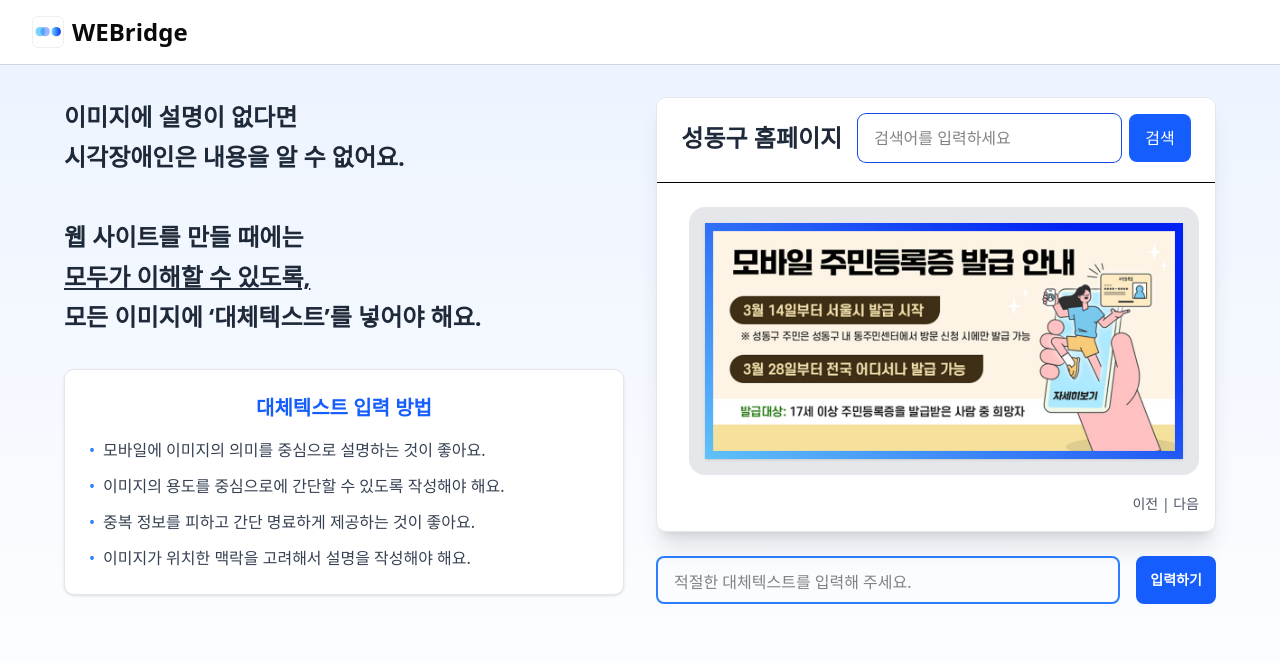
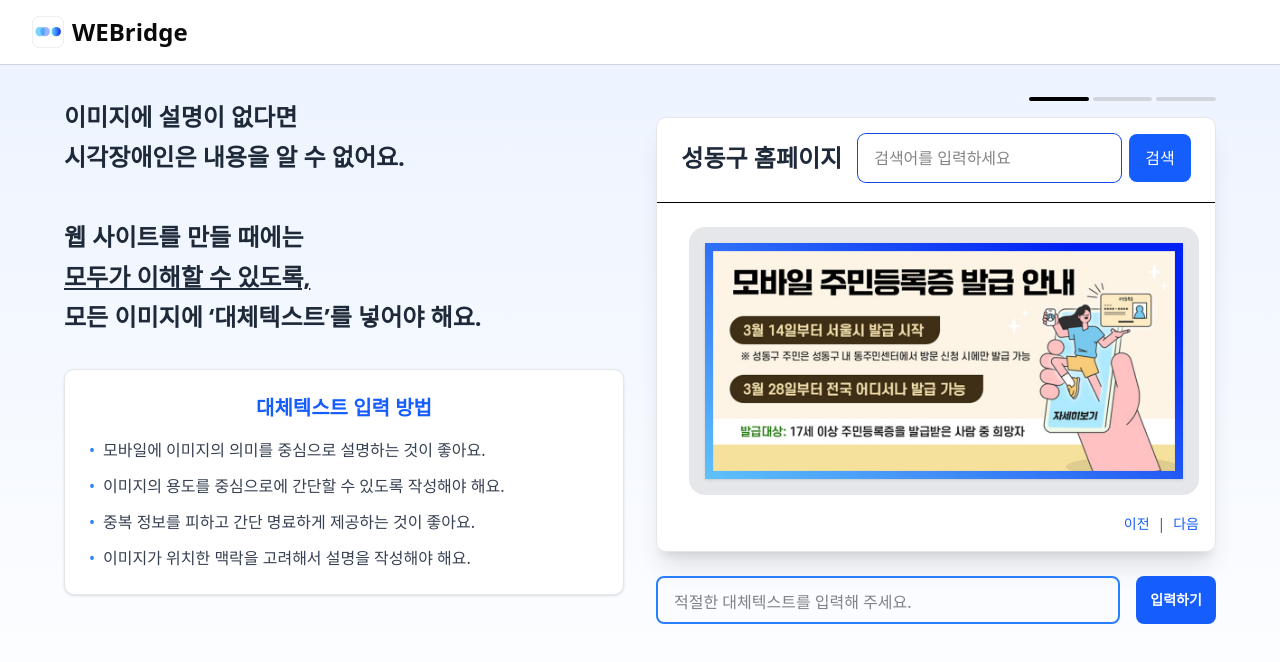
Before and after one commit to inqueue0979/inable-exhibition, a Next.js app: page / in a window 1280 px wide. Shown: the top 662 px of the page. Built offline with nearby package versions, Linux system fonts and the light colour scheme.

Commit message:
Feat : 사진 순환 기능 구현

```diff
--- a/src/app/page.js
+++ b/src/app/page.js
@@ -1,7 +1,29 @@
+"use client";
+
 import Navbar from "@/components/Navbar";
 import Image from "next/image";
+import { useState } from "react";
 
 export default function Home() {
+  const [currentImageIndex, setCurrentImageIndex] = useState(0);
+
+  const images = [
+    { src: "/alttext_1.png", alt: "대체텍스트 예시 이미지 1" },
+    { src: "/alttext_1.png", alt: "대체텍스트 예시 이미지 2" },
+    { src: "/alttext_1.png", alt: "대체텍스트 예시 이미지 3" }
+  ];
+
+  const nextImage = () => {
+    setCurrentImageIndex((prev) => (prev + 1) % images.length);
+  };
+
+  const prevImage = () => {
+    setCurrentImageIndex((prev) => (prev - 1 + images.length) % images.length);
+  };
+
+  const goToImage = (index) => {
+    setCurrentImageIndex(index);
+  };
   return (
    <section className="min-h-screen bg-gradient-to-b from-[#ECF3FF] to-white">
     <Navbar />
@@ -51,6 +73,22 @@ export default function Home() {
 
         {/* 우측 컨텐츠 섹션 */}
         <div className="space-y-6">
+          {/* 프로그레스 바 */}
+          <div className="flex justify-end mb-4">
+            <div className="flex gap-1 w-1/3">
+              {images.map((_, index) => (
+                <button
+                  key={index}
+                  onClick={() => goToImage(index)}
+                  className={`flex-1 h-1 rounded-full transition-colors ${
+                    index === currentImageIndex ? 'bg-black' : 'bg-gray-300'
+                  }`}
+                  aria-label={`이미지 ${index + 1}번으로 이동`}
+                />
+              ))}
+            </div>
+          </div>
+
           {/* 성동구 홈페이지 검색창 더미 UI */}
           <div className="bg-white rounded-lg shadow-xl border border-gray-200">
             <div className="p-4 justify-between">
@@ -81,17 +119,31 @@ export default function Home() {
                 <div className="ml-4">
                   <div className="bg-gray-200 p-4 rounded-2xl">
                     <Image
-                    src="/alttext_1.png"
-                    alt=""
-                    width={1000}
-                    height={1000}
-                    className="object-contain shadow"
-                  />
+                      src={images[currentImageIndex].src}
+                      alt={images[currentImageIndex].alt}
+                      width={1000}
+                      height={1000}
+                      className="object-contain shadow"
+                    />
                   </div>
                 </div>
               </div>
               <div className="mt-4 text-right">
-                <span className="text-sm text-gray-600">이전 | 다음</span>
+                <button
+                  onClick={prevImage}
+                  className="text-sm text-blue-600 hover:text-blue-800 transition-colors"
+                  aria-label="이전 이미지"
+                >
+                  이전
+                </button>
+                <span className="text-sm text-gray-600 mx-2">|</span>
+                <button
+                  onClick={nextImage}
+                  className="text-sm text-blue-600 hover:text-blue-800 transition-colors"
+                  aria-label="다음 이미지"
+                >
+                  다음
+                </button>
               </div>
             </div>
           </div>
```
